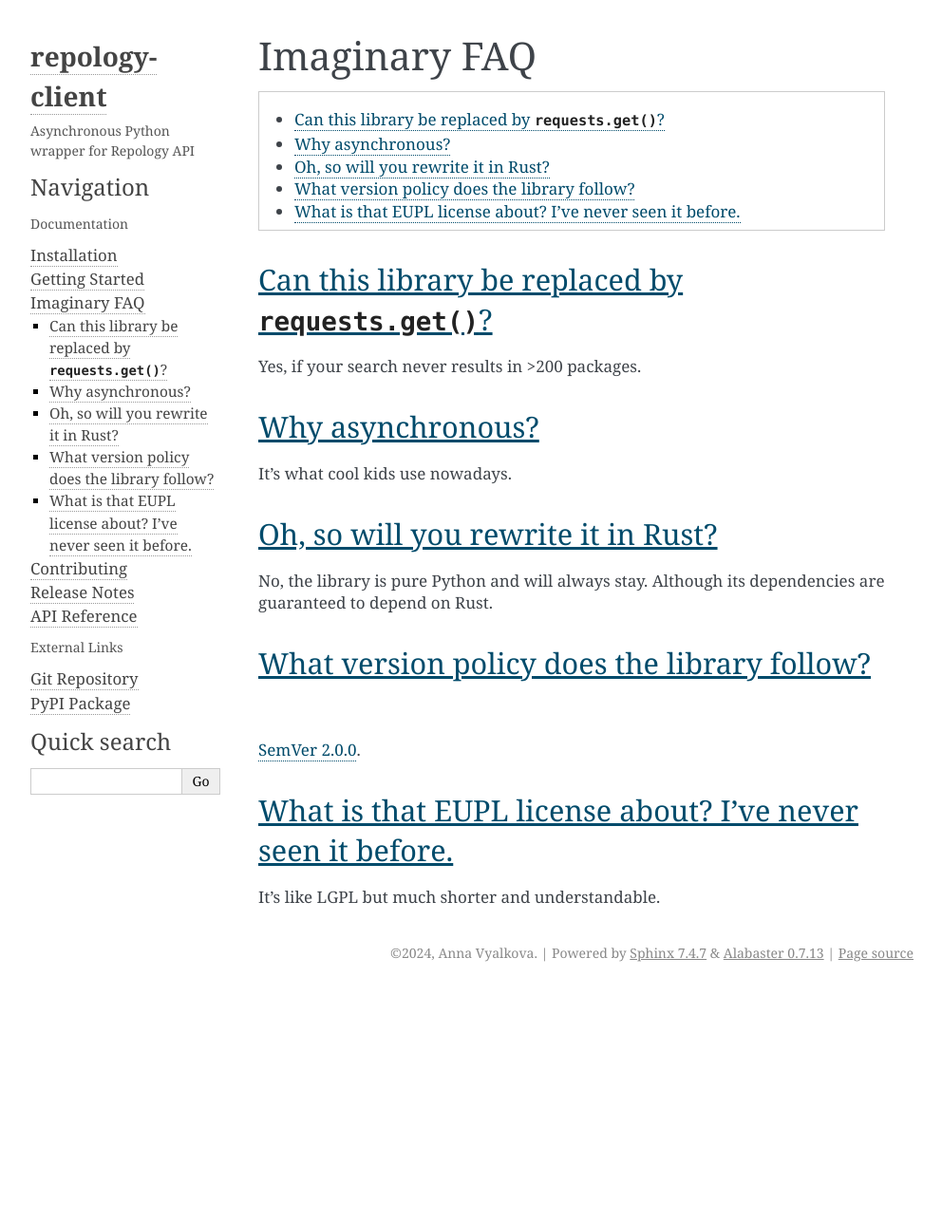
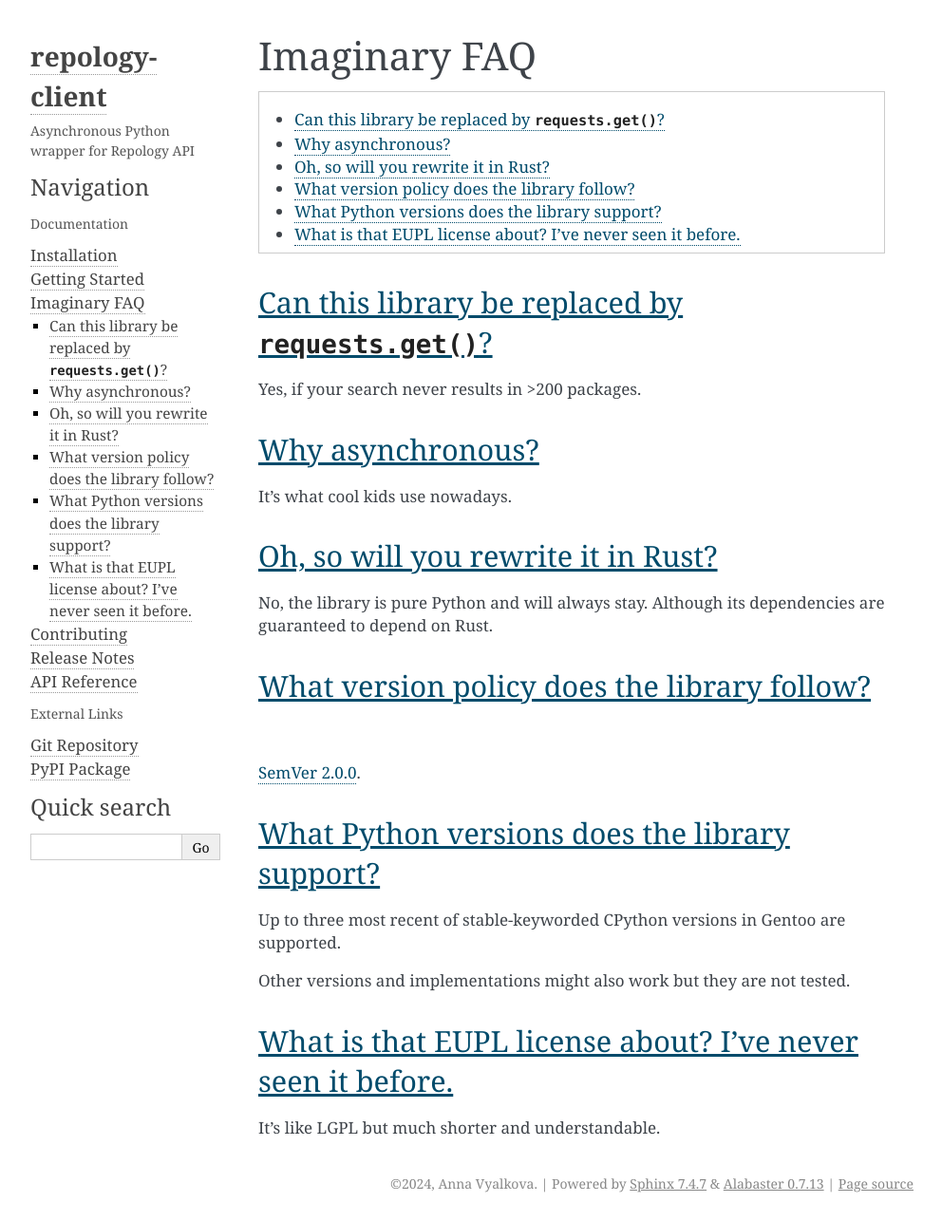
Before and after one commit to CyberTailor/repology-client, a Sphinx documentation site: the page built from docs/faq.rst, in a window 1280 px wide. Shown: the whole page at 95% size, without its empty margins (148-1140 px from the left). Built offline with Sphinx 7.4.7, drawn with Linux system fonts in a browser that asks for light colours; before the commit the page ends 1043 px from its top, so only the background shows below that.

```diff
--- a/docs/faq.rst
+++ b/docs/faq.rst
@@ -28,6 +28,14 @@
 
 `SemVer 2.0.0 <https://semver.org/spec/v2.0.0.html>`_.
 
+What Python versions does the library support?
+----------------------------------------------
+
+Up to three most recent of stable-keyworded CPython versions in Gentoo are
+supported.
+
+Other versions and implementations might also work but they are not tested.
+
 What is that EUPL license about? I've never seen it before.
 -----------------------------------------------------------
 
--- a/pyproject.toml
+++ b/pyproject.toml
@@ -115,7 +115,7 @@
 [tool.tox]
 requires = ["tox>=4.22"]
 min_version = "4.22"
-env_list = ["3.11", "3.12", "3.13", "lint"]
+env_list = ["3.12", "3.13", "3.14", "lint"]
 
 [tool.tox.env_run_base]
 description = "run the tests + mypy under {base_python}"
```
